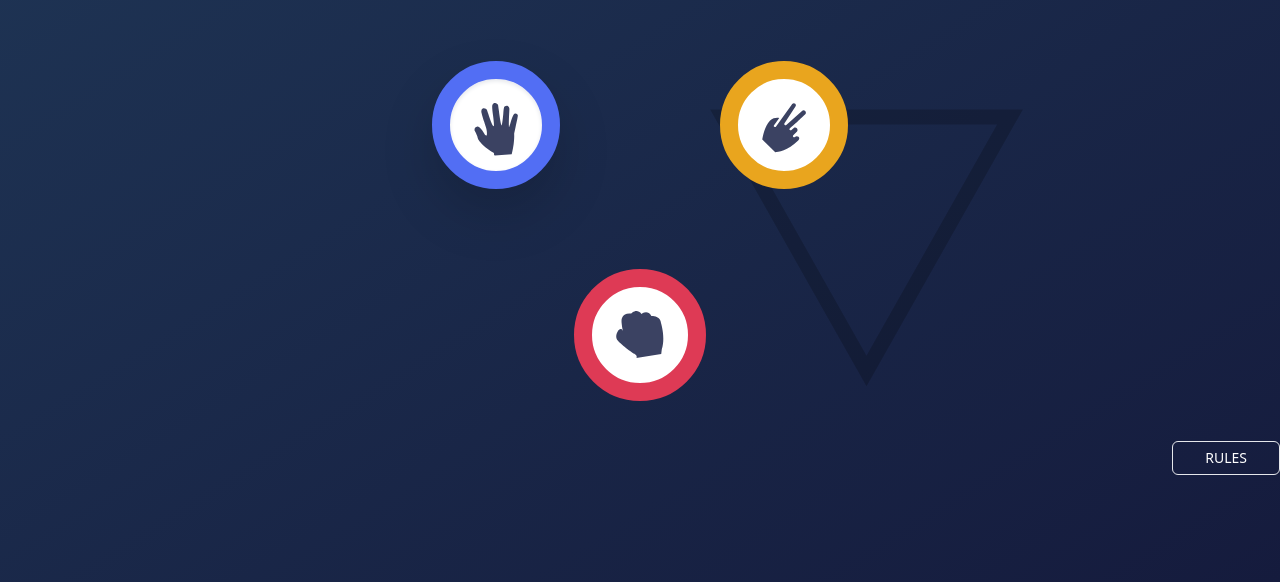
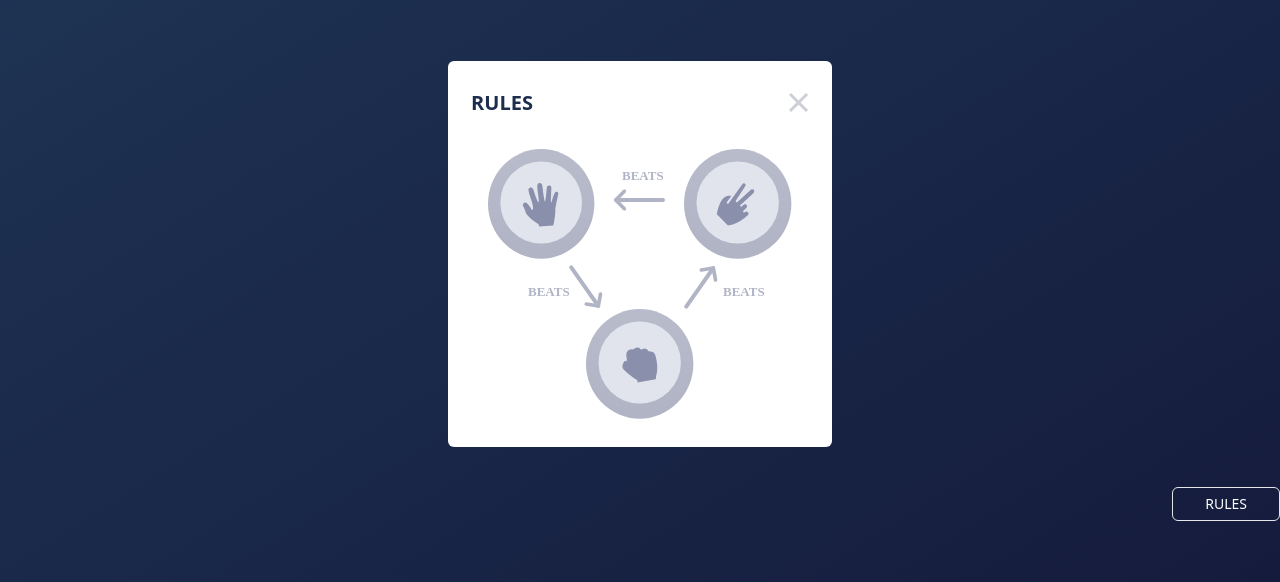
Before and after one commit to searchsakib/rock-paper-sci-fm, a website: page src/index.html in a window 1280 px wide. Shown: the part 218-800 px from the top of the page. Drawn offline with Linux system fonts and the light colour scheme.

Commit message:
modal prototype done

```diff
--- a/src/index.html
+++ b/src/index.html
@@ -33,7 +33,7 @@
     </header>
     <main class="pt-16">
       <!-- ! default view starts  -->
-      <div class="relative">
+      <!-- <div class="relative">
         <div>
           <div class="flex items-center justify-center gap-40">
             <div
@@ -59,7 +59,7 @@
         <div class="absolute left-[710px] top-12 -z-10">
           <img src="../images/bg-triangle.svg" alt="triangle" />
         </div>
-      </div>
+      </div> -->
       <!-- ! default view ends -->
 
       <!-- after click view starts  -->
@@ -112,6 +112,25 @@
         </div>
       </div> -->
       <!-- after click view ends -->
+
+      <!--! modal view -->
+      <div>
+        <div
+          class="bg-white py-7 items-center justify-center max-w-sm mx-auto rounded-md flex flex-col"
+        >
+          <div class="flex items-center gap-64 pb-8">
+            <h2 class="font-bold text-xl text-[#1C2D4E]">RULES</h2>
+            <img src="../images/icon-close.svg" alt="close icon" />
+          </div>
+          <img
+            class="max-w-sm"
+            src="../images/image-rules.svg"
+            alt="rule of the game"
+          />
+        </div>
+      </div>
+
+      <!--! modal view ends -->
     </main>
     <footer class="max-w-screen-2xl">
       <div class="mt-10 flex justify-end">
```
Also changed, not shown: src/output.css.
